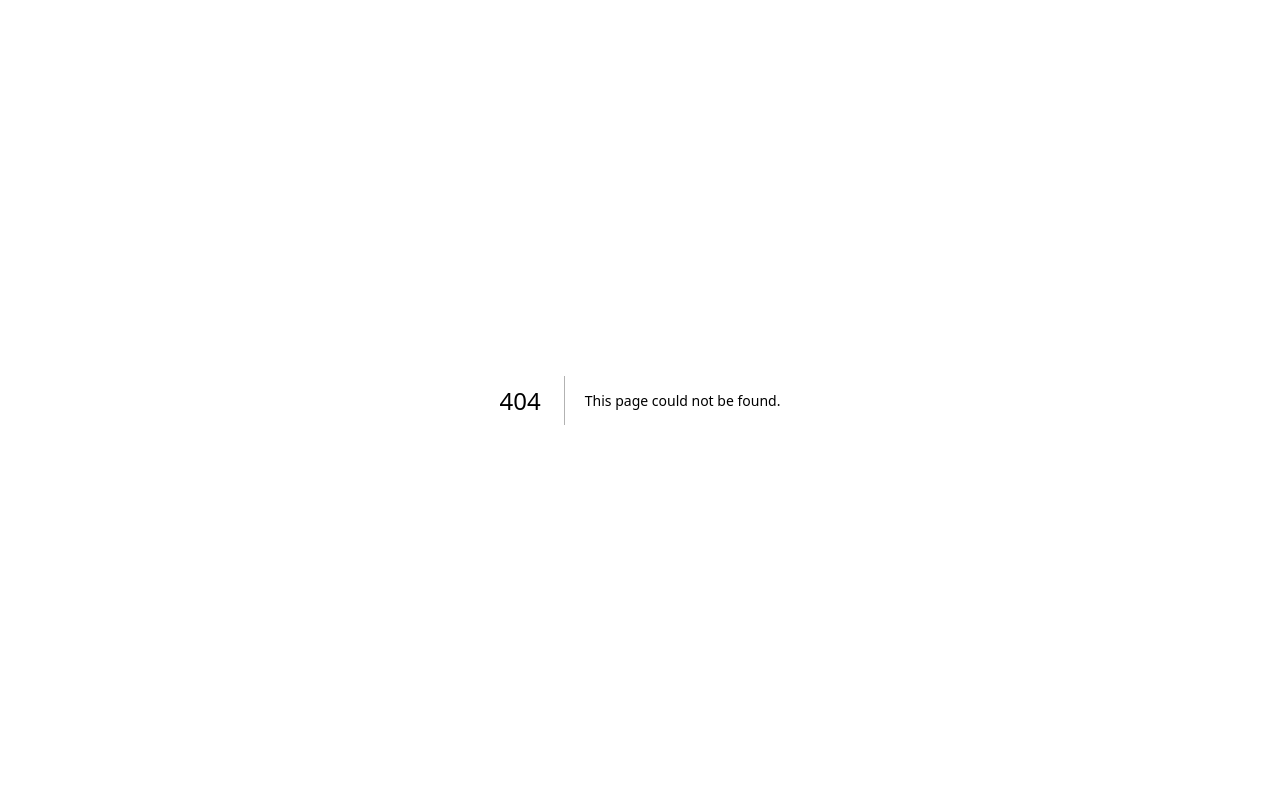
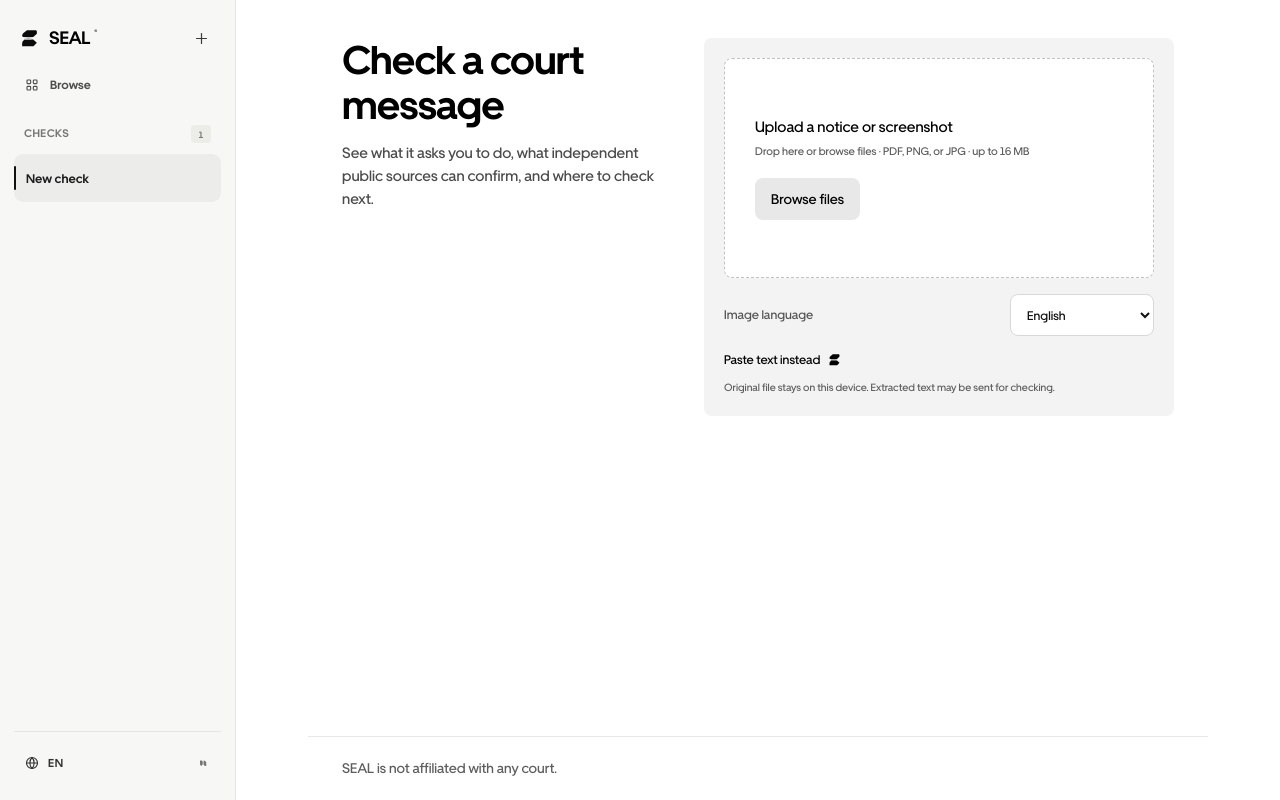
Before and after one commit to Davemafy/seal, a Next.js app: page /check/1 in a window 1280 px wide. Before the commit this address had no page. Built offline with nearby package versions, Linux system fonts and the light colour scheme.

Commit message:
Add routed check workspace page

```diff
--- /dev/null
+++ b/app/check/[id]/page.tsx
@@ -0,0 +1,6 @@
+import SealApp from '../../seal-app';
+
+export default async function CheckPage({params}:{params:Promise<{id:string}>}){
+ const {id}=await params;
+ return <SealApp initialWorkspaceId={decodeURIComponent(id)}/>;
+}
```
